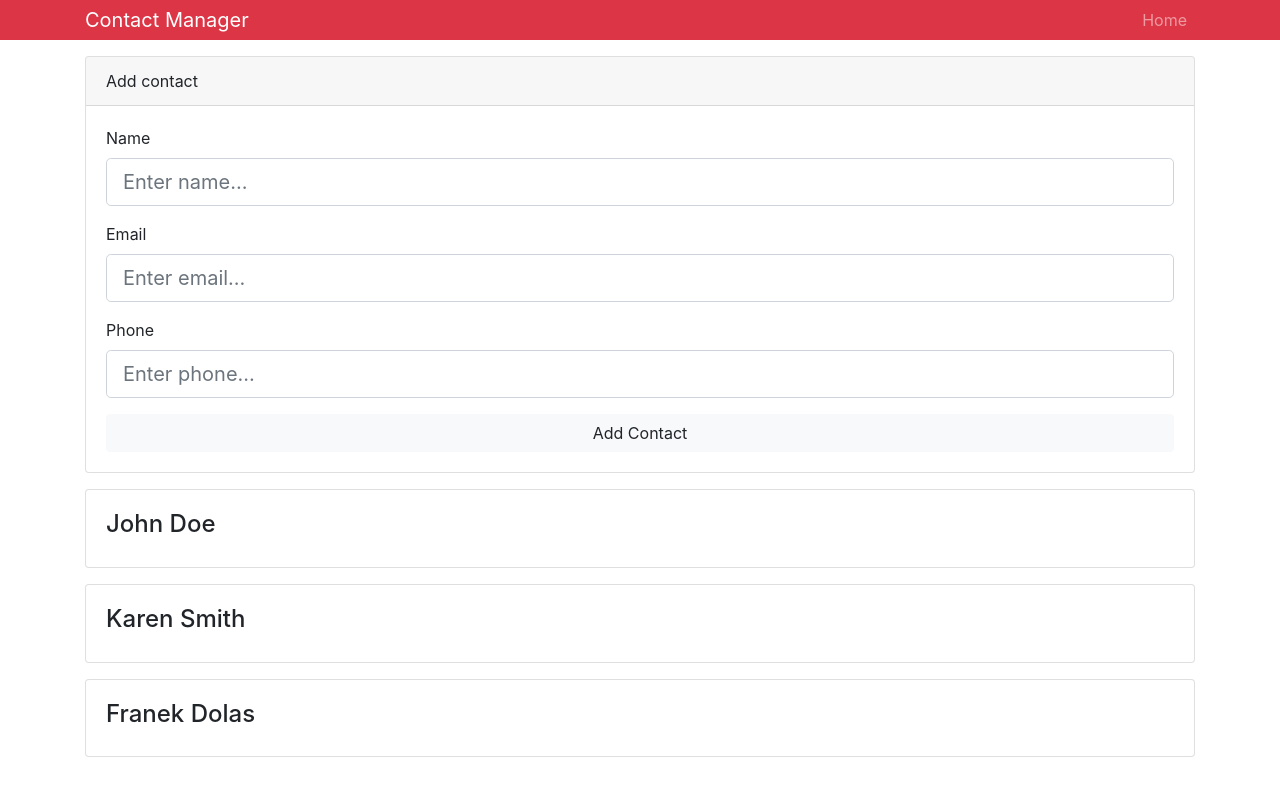
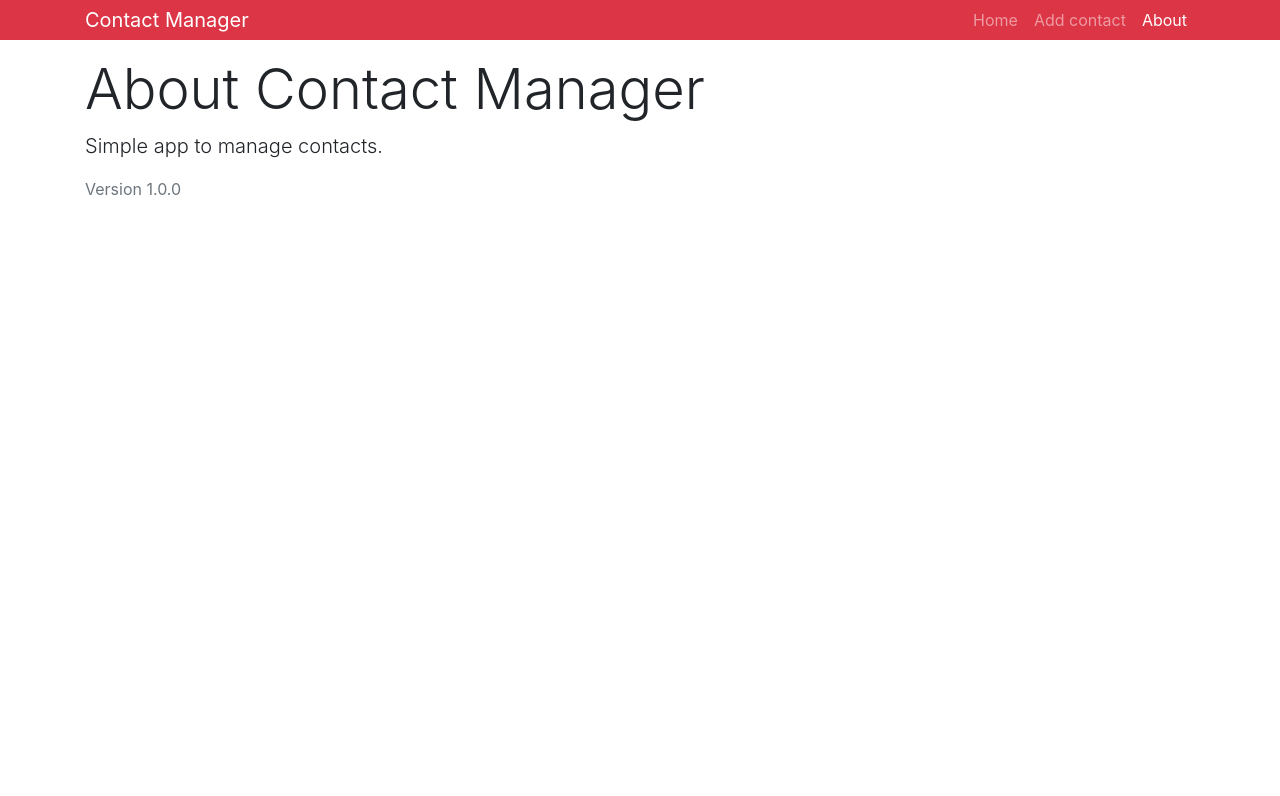
Before and after one commit to jurek2006/react-contactmanager, a React (Create React App) app: page /about in a window 1280 px wide. Shown: the top 796 px of the page. Built offline with nearby package versions, Linux system fonts and the light colour scheme; the HTML template or start-up script is replaced by a standard one.

Commit message:
Podstawy React Router v4 (Sekcja 6)

```diff
--- a/package.json
+++ b/package.json
@@ -7,6 +7,7 @@
     "classnames": "^2.2.6",
     "react": "^16.4.2",
     "react-dom": "^16.4.2",
+    "react-router-dom": "^4.3.1",
     "react-scripts": "1.1.5",
     "uuid": "^3.3.2"
   },
--- a/src/App.js
+++ b/src/App.js
@@ -1,24 +1,37 @@
 import React, { Component } from "react";
+import { BrowserRouter as Router, Route, Switch } from "react-router-dom";
 
 import "./App.css";
 import "bootstrap/dist/css/bootstrap.min.css";
 import Contacts from "./components/contacts/Contacts";
 import Header from "./components/layout/Header";
 import AddContacts from "./components/contacts/AddContacts";
+import About from "./components/pages/About";
 
 import { Provider } from "./context";
+import NotFound from "./components/pages/NotFound";
 
 class App extends Component {
     render() {
         return (
             <Provider>
-                <div className="App">
-                    <Header branding="Contact Manager" />
-                    <div className="container">
-                        <AddContacts />
-                        <Contacts />
+                <Router>
+                    <div className="App">
+                        <Header branding="Contact Manager" />
+                        <div className="container">
+                            <Switch>
+                                <Route exact path="/" component={Contacts} />
+                                <Route
+                                    exact
+                                    path="/contact/add"
+                                    component={AddContacts}
+                                />
+                                <Route exact path="/about" component={About} />
+                                <Route component={NotFound} />
+                            </Switch>
+                        </div>
                     </div>
-                </div>
+                </Router>
             </Provider>
         );
     }
--- a/src/components/contacts/AddContacts.js
+++ b/src/components/contacts/AddContacts.js
@@ -45,6 +45,8 @@
             phone: "",
             errors: {}
         });
+
+        this.props.history.push("/");
     };
 
     onChange = e => this.setState({ [e.target.name]: e.target.value });
--- a/src/components/contacts/Contacts.js
+++ b/src/components/contacts/Contacts.js
@@ -10,6 +10,10 @@
                     const { contacts } = value;
                     return (
                         <React.Fragment>
+                            <h1 className="display-4 mb-2">
+                                <span className="text-danger">Contact </span>
+                                List
+                            </h1>
                             {contacts.map(contact => (
                                 <Contact key={contact.id} contact={contact} />
                             ))}
--- a/src/components/layout/Header.js
+++ b/src/components/layout/Header.js
@@ -1,5 +1,6 @@
 import React from "react";
 import PropTypes from "prop-types";
+import { NavLink } from "react-router-dom";
 
 const Header = props => {
     const { branding } = props;
@@ -13,9 +14,21 @@
                     <div>
                         <ul className="navbar-nav mr-auto">
                             <li className="nav-item">
-                                <a href="/" className="nav-link">
-                                    Home
-                                </a>
+                                <NavLink exact to="/" className="nav-link">
+                                    <i className="fas fa-home" /> Home
+                                </NavLink>
+                            </li>
+                            <li className="nav-item">
+                                <NavLink to="/contact/add" className="nav-link">
+                                    <i className="fas fa-plus" />
+                                    Add contact
+                                </NavLink>
+                            </li>
+                            <li className="nav-item">
+                                <NavLink to="/about" className="nav-link">
+                                    <i className="fas fa-question" />
+                                    About
+                                </NavLink>
                             </li>
                         </ul>
                     </div>
--- /dev/null
+++ b/src/components/pages/About.js
@@ -0,0 +1,11 @@
+import React from "react";
+
+export default props => {
+    return (
+        <div>
+            <h1 className="display-4">About Contact Manager</h1>
+            <p className="lead">Simple app to manage contacts.</p>
+            <p className="text-secondary">Version 1.0.0</p>
+        </div>
+    );
+};
--- /dev/null
+++ b/src/components/pages/NotFound.js
@@ -0,0 +1,12 @@
+import React from "react";
+
+export default () => {
+    return (
+        <div>
+            <h1 className="display-4">
+                <span className="text-danger">404</span> Page Not Found
+            </h1>
+            <p className="lead">Sorry, that page does not exists.</p>
+        </div>
+    );
+};
```
Also changed, not shown: 1 other file (tests, documents, lock files or other folders).
